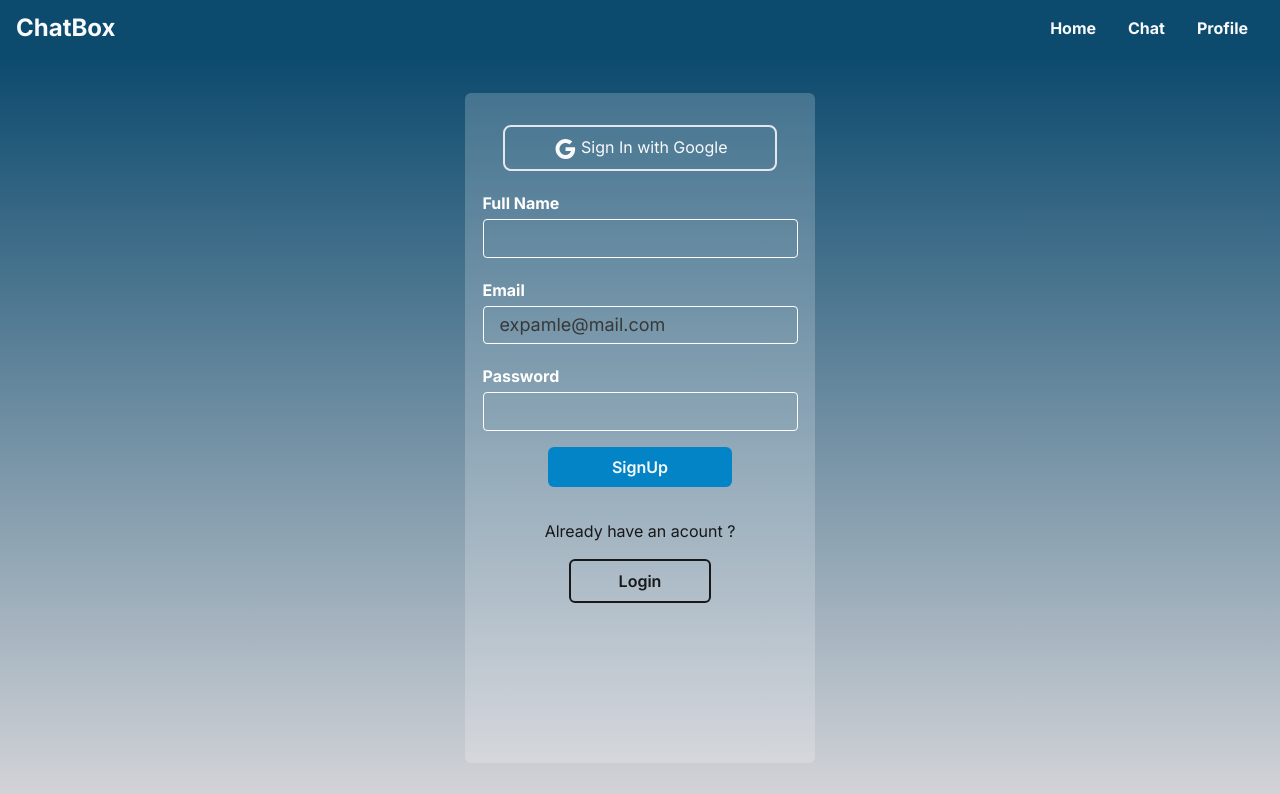
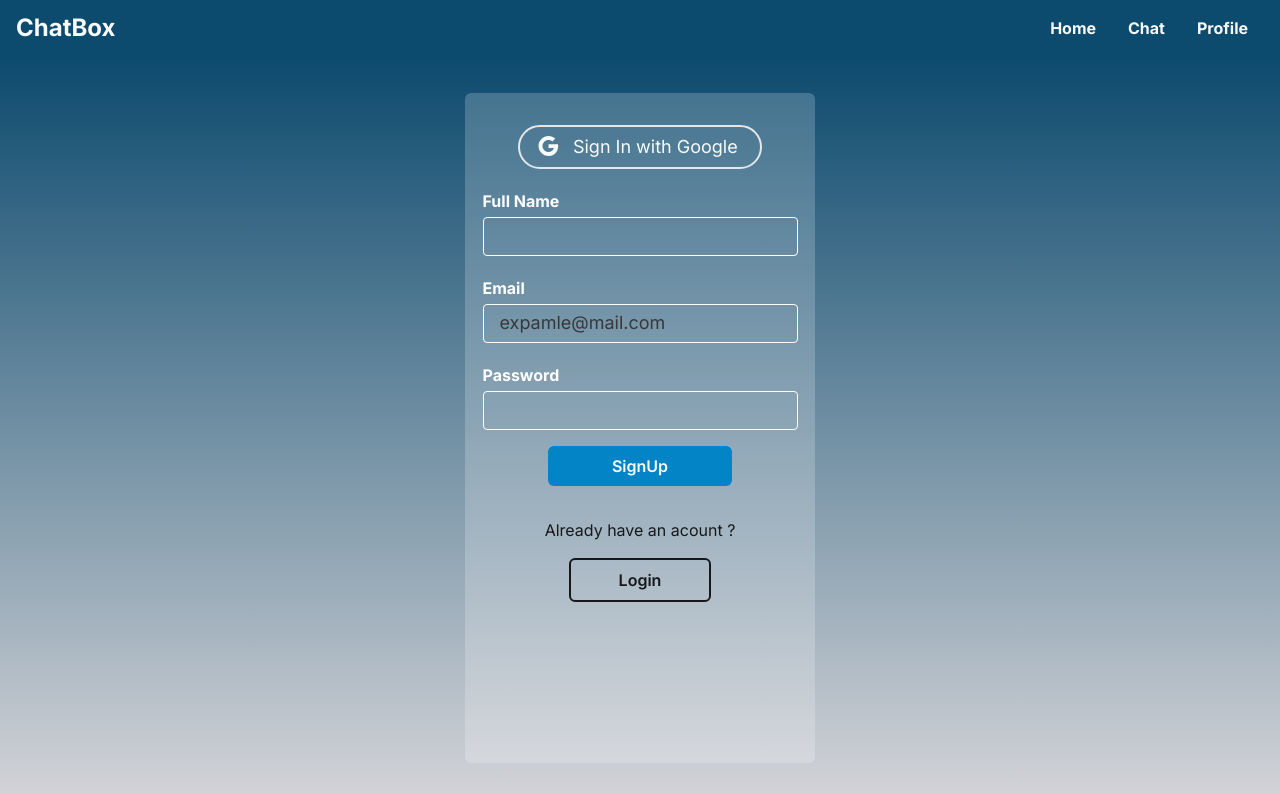
Before and after one commit to YoavDn/chat-box, a React (Vite) app: page /signup in a window 1280 px wide. Shown: the top 794 px of the page. Built offline with nearby package versions, Linux system fonts and the light colour scheme.

Commit message:
sign-up page css done

```diff
--- a/src/index.scss
+++ b/src/index.scss
@@ -107,8 +107,19 @@ body {
 
         .sign-with-google {
             display: block;
-            padding: .5rem 3rem;
+            padding: 0 1.4rem 0rem 1rem;
             margin: auto;
+            font-size: 18px;
+            line-height: 2.5rem;
+            border-radius: 2em;
+
+            span {
+                svg {
+                    transform: translateY(-2px);
+                }
+
+                margin-right: .5rem;
+            }
         }
 
         form {
--- a/src/pages/Signup.tsx
+++ b/src/pages/Signup.tsx
@@ -6,7 +6,7 @@ const Signup = () => {
     return (
         <section className="sign-up-page  bg-gradient-to-b from-sky-900 to-zinc-300   ">
             <main className='sign-up-card rounded-md'   >
-                <button className='sign-with-google rounded-lg border-2 text-slate-50 '><span><GoogleIcon /></span> Sign In with Google</button>
+                <button className='sign-with-google rounded-3xl border-2 text-slate-50 '><span><GoogleIcon /></span> Sign In with Google</button>
                 <form>
                     <div className="form-item">
                         <label htmlFor="fullname">Full Name</label>
```
